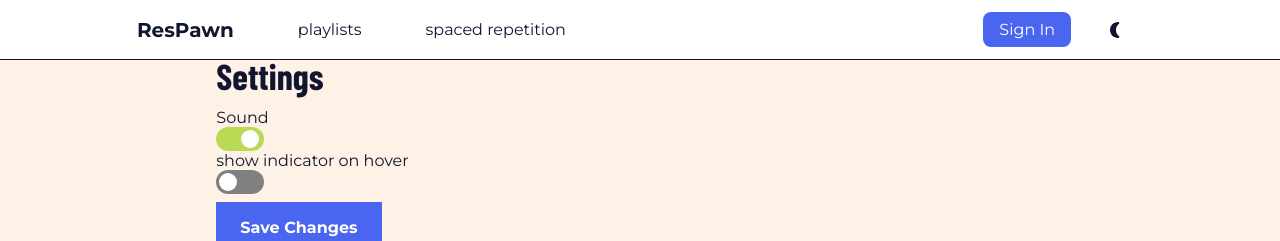
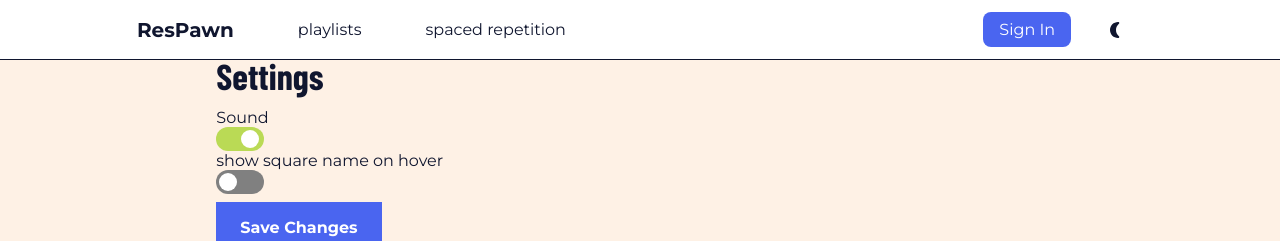
Before and after one commit to Boom123bam/Res-pawn, a SvelteKit app: page /settings in a window 1280 px wide. Shown: the top 241 px of the page. Built offline with nearby package versions, Linux system fonts and the light colour scheme; no server answers.

Commit message:
Update +page.svelte

```diff
--- a/src/routes/settings/+page.svelte
+++ b/src/routes/settings/+page.svelte
@@ -24,7 +24,7 @@
           bind:checked={settings.sound}
         />
         <label for="sound-switch" />
-        <h6>show indicator on hover</h6>
+        <h6>show square name on hover</h6>
         <input
           type="checkbox"
           id="squares-switch"
```
